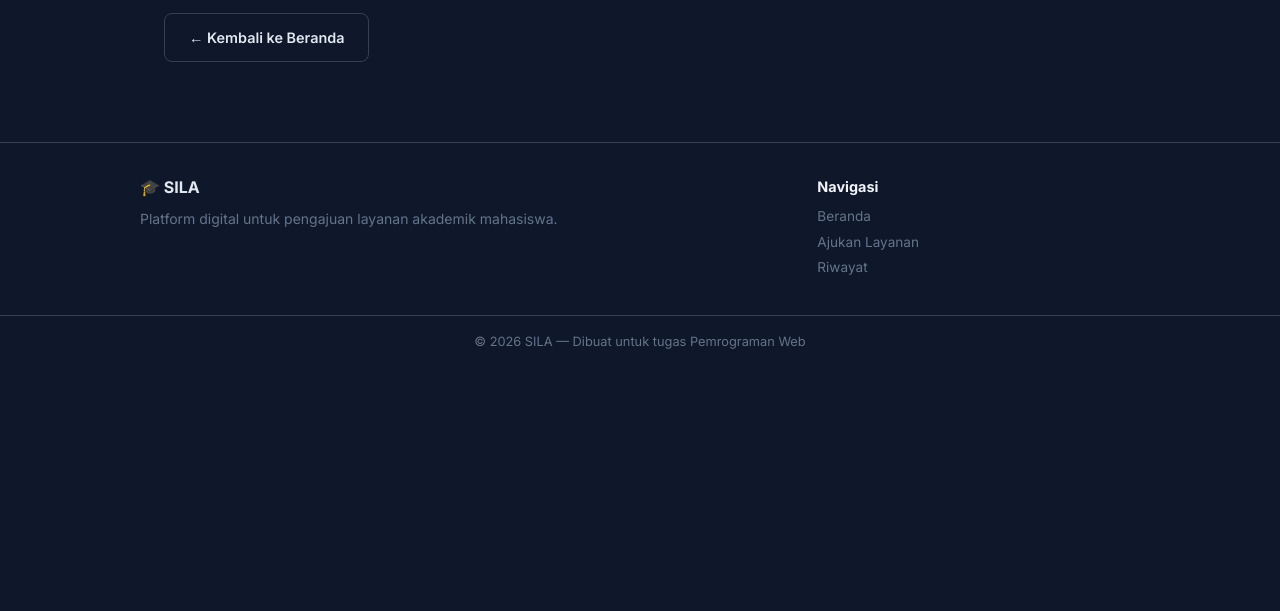
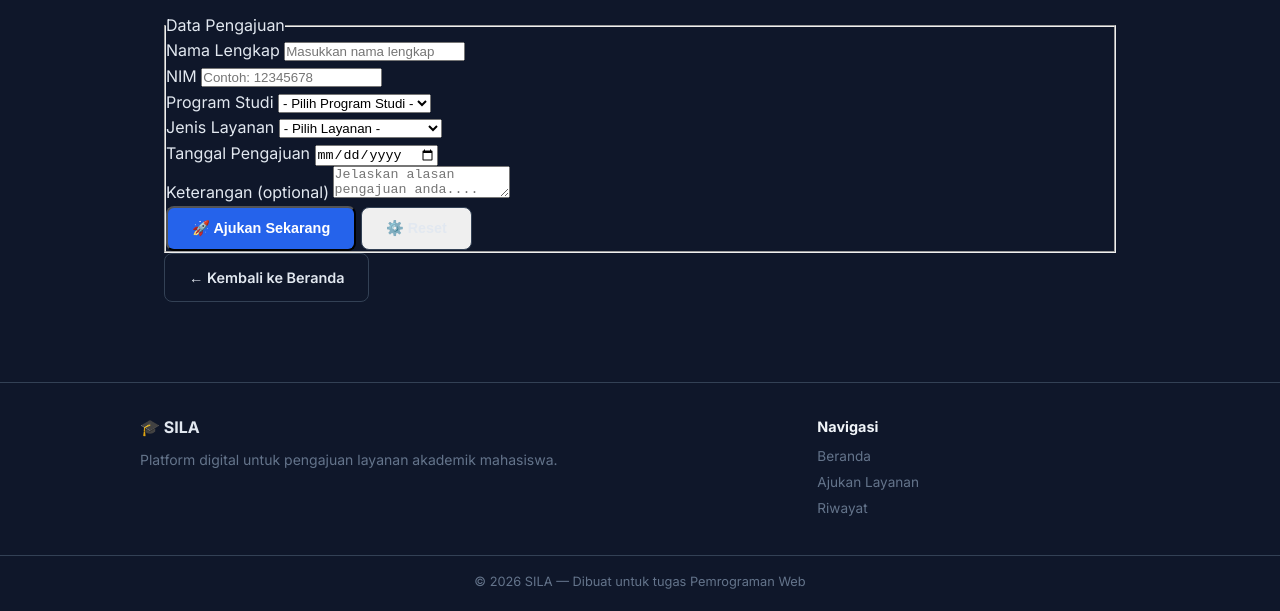
Before and after one commit to vellicia-cia/sila-web, a plain HTML site: page layanan.html in a window 1280 px wide. Shown: the part 189-800 px from the top of the page. Drawn offline with Linux system fonts and the light colour scheme.

Commit message:
edit file layanan.html

```diff
--- a/layanan.html
+++ b/layanan.html
@@ -33,9 +33,77 @@
           <p class="section-desc">
             <em
               >🚧 Coming Soon — Form pengajuan akan tersedia pada tahap
-              berikutnya.</em
-            >
+              berikutnya.</em>
           </p>
+
+          <form action="#" method="post" class="form-card">
+            <fieldset>
+              <legend>Data Pengajuan</legend>
+              <!-- Form controls di dalam sini -->
+               <!-- Nama -->
+                <div class="form-group">
+                  <label for="nama">Nama Lengkap</label>
+                  <input type="text" id="nama" name="nama" placeholder="Masukkan nama lengkap" required>
+                </div>
+
+                <!-- NIM -->
+                <div class="form-row">
+                  <div class="form-group">
+                  <label for="nim">NIM</label>
+                  <input type="text" id="nim" name="nim" placeholder="Contoh: 12345678" maxlenght="8" required>
+                </div>
+
+                <!-- Podi -->
+                <div class="form-group">
+                  <label for="prodi">Program Studi</label>
+                  <select id="prodi" name="prodi" required>
+                    <option value="">- Pilih Program Studi -</option>
+                    <option value="Sistem Informasi">Sistem Informasi</option>
+                    <option value="Teknik Informatika">Teknik Informatika</option>
+                    <option value="Manajemen">Manajemen</option>
+                    <option value="Akuntansi">Akuntansi</option>
+                  </select>
+                </div>
+
+                <!-- Layanan dan Tanggal -->
+                 <div class="form-row">
+                  <!-- Layanan -->
+                   <div class="form-group">
+                    <label for="layanan">Jenis Layanan</label>
+                    <select id="layanan" name="layanan" required>
+                      <option value="">- Pilih Layanan -</option>
+                      <option value="SKA">SKA - Surat Aktif Kuliah</option>
+                      <option value="CAK">CAK - Cuti Akademik</option>
+                      <option value= "TNM">TNM - Transkrip Nilai</option>
+                      <option value="PDA">PDA - Perubahan Data</option>
+                    </select>
+                   </div>
+
+                   <!-- Tanggal -->
+
+                   <div class="form-group">
+                    <label for="tanggal">Tanggal Pengajuan</label>
+                    <input type="date" id="tanggal" name="tanggal" required>
+                   </div>
+                 </div>
+
+                 <!-- Keterangan -->
+                  <div class="form-group">
+                    <label for="keterangan">Keterangan (optional)</label>
+                    <textarea id="keterangan" name="keterangan" row="3" placeholder="Jelaskan alasan pengajuan anda...."></textarea>
+                  </div>
+
+                  <!-- Submit -->
+                   <div class="form-actions">
+                    <button type="submit" class="btn btn-primary">🚀 Ajukan Sekarang</button>
+                    <button type="reset" class="btn btn-outline">⚙️ Reset</button>
+                   </div>
+
+
+            </fieldset>
+          </form>
+
+
           <a href="index.html" class="btn btn-outline">← Kembali ke Beranda</a>
         </div>
       </section>
```
